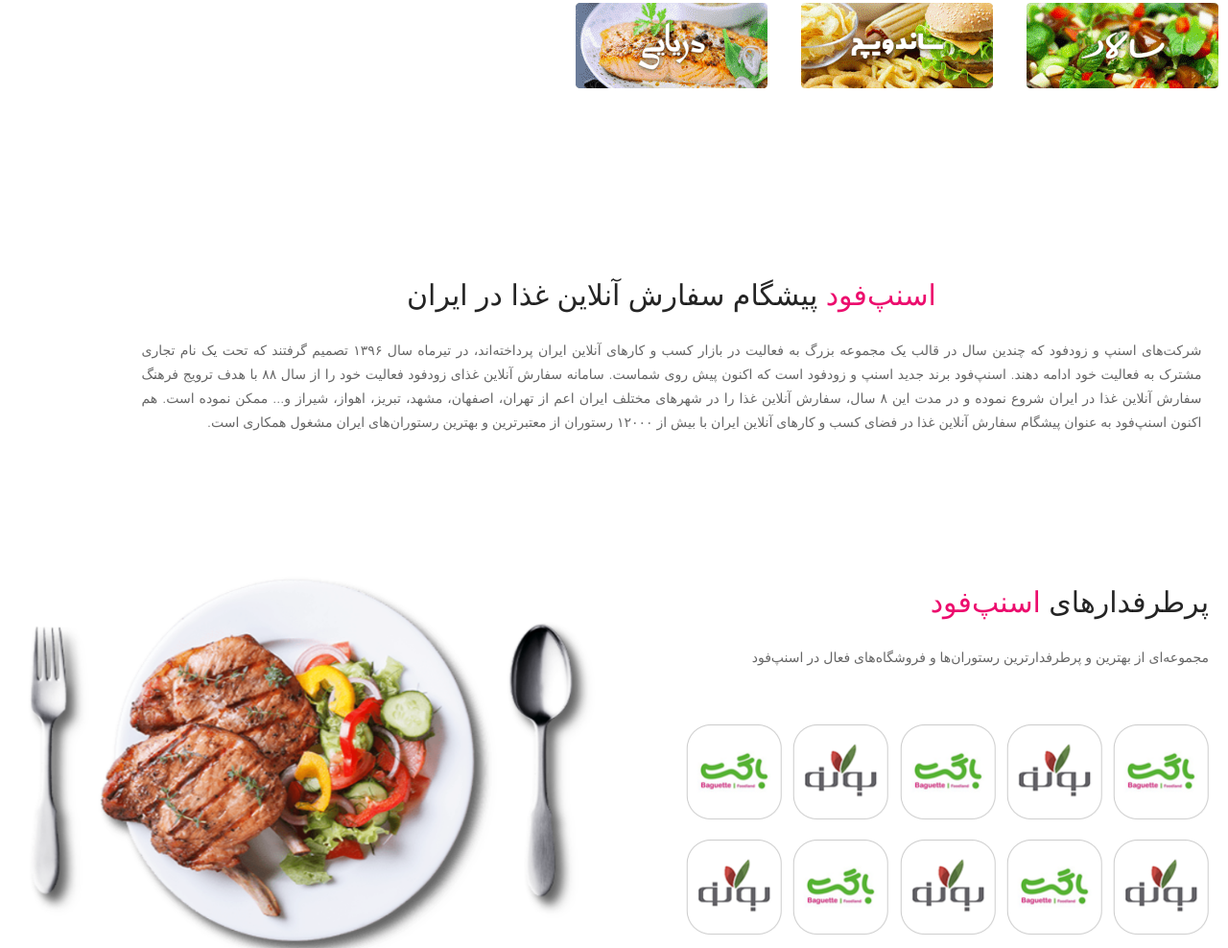
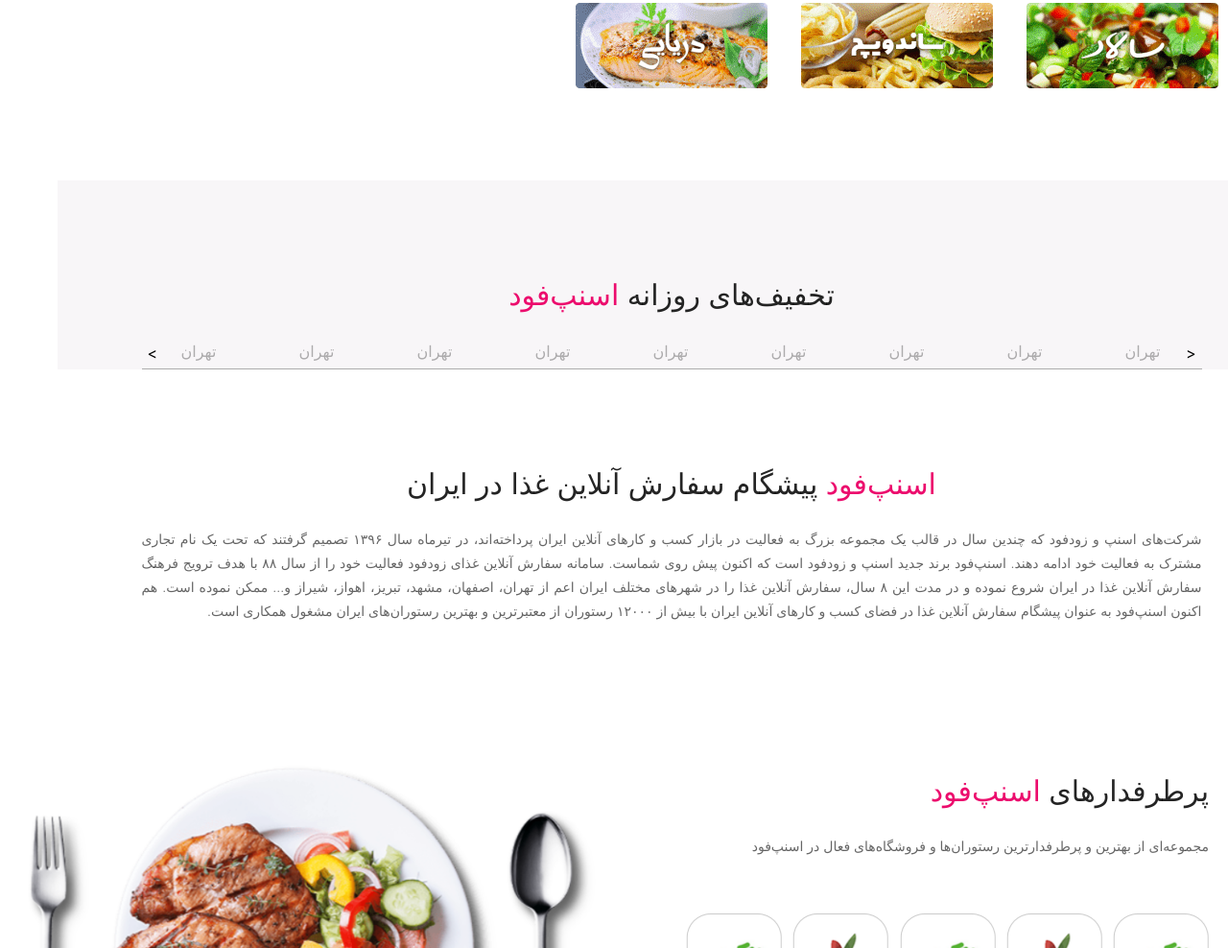
Before and after one commit to hafezamirkamali/fooddelivery, a plain HTML site: page index.html in a window 1280 px wide. Shown: the part 1847-2835 px from the top of the page at 96% size. Drawn offline with nearby package versions, Linux system fonts and the light colour scheme.

Commit message:
feat(discount): add tab

```diff
--- a/assets/css/app.css
+++ b/assets/css/app.css
@@ -437,24 +437,69 @@ header .logo {
 .about-section-wrapper {
     height: 345px;
     padding-top: 90px;
-
-
 }
 
-.about-section {
+.about-section,
+.discount-section {
     width: 1105px;
     margin: 0 auto;
 }
 
-.about-section h1 {
+.about-section h1,
+.discount-section h1 {
     text-align: center;
+}
 
+.discount-section-wrapper {
+  background-color: #f8f6f8;
+    padding-top: 90px;
+}
+
+.discount-tab-item {
+  appearance: none;
+  border: none;
+  background: none;
+  color: #000;
+  opacity: 0.3;
+  font-size: 16px;
+  font-weight: 500;
+  height: 44px;
+  line-height: 27px;
+  border-bottom: 3px solid rgba(0,0,0,0);
+}
+
+/* .slick-active .discount-tab-item { */
+/*   color: #ec0c6d; */
+/*   border-bottom-color: #ec0c6d; */
+/* } */
+
+.slick-slide {
+  height: auto !important;
+}
+
+.slick-prev,
+.slick-next {
+  position: absolute;
+  top: 0;
+  bottom: 0;
+
+  appearance: none;
+  border: none;
+  background: none;
+}
+
+.slick-next {
+  left: 0;
+}
+
+.discount-tabs {
+  position: relative;
+  border-bottom: 1px solid rgba(0, 0, 0, .3);
 }
 
 .popular-section-wrapper {
     height: 550px;
     padding: 55px 80px;
-
 }
 
 .popular-section {
--- /dev/null
+++ b/assets/js/app.js
@@ -0,0 +1,9 @@
+$(document).ready(function() {
+  $('.discount-tabs').slick({
+    slidesToShow: 9,
+    slidesToScroll: 1,
+    rtl: true,
+    prevArrow: '<button type="button" class="slick-prev"><</button>',
+    nextArrow: '<button type="button" class="slick-next">></button>',
+  })
+})
--- a/index.html
+++ b/index.html
@@ -9,7 +9,8 @@
         integrity="sha384-ggOyR0iXCbMQv3Xipma34MD+dH/1fQ784/j6cY/iJTQUOhcWr7x9JvoRxT2MZw1T" crossorigin="anonymous">
 
     <link rel="stylesheet" href="./assets/css/app.css">
-  <link href="./assets/css/all.min.css" rel="stylesheet">
+    <link href="./assets/css/all.min.css" rel="stylesheet">
+    <link rel="stylesheet" href="https://cdnjs.cloudflare.com/ajax/libs/slick-carousel/1.9.0/slick.min.css" integrity="sha256-UK1EiopXIL+KVhfbFa8xrmAWPeBjMVdvYMYkTAEv/HI=" crossorigin="anonymous" />
 </head>
 
 <body>
@@ -134,7 +135,28 @@
 
             </div>
 
+        </section>
 
+        <section class='discount-section-wrapper'>
+          <div class="discount-section">
+            <h1 class="home-heading">
+             تخفیف‌های روزانه
+             <span class='u-primary-color'>اسنپ‌فود  </span>
+            </h1>
+
+            <div class="discount-tabs">
+              <button class='discount-tab-item'>تهران</button>
+              <button class='discount-tab-item'>تهران</button>
+              <button class='discount-tab-item'>تهران</button>
+              <button class='discount-tab-item'>تهران</button>
+              <button class='discount-tab-item'>تهران</button>
+              <button class='discount-tab-item'>تهران</button>
+              <button class='discount-tab-item'>تهران</button>
+              <button class='discount-tab-item'>تهران</button>
+              <button class='discount-tab-item'>تهران</button>
+              <button class='discount-tab-item'>تهران</button>
+            </div>
+          </div>
         </section>
 
         <section class="about-section-wrapper">
@@ -250,6 +272,10 @@
 
     </div>
 
+  <script src="https://code.jquery.com/jquery-3.3.1.slim.min.js" integrity="sha384-q8i/X+965DzO0rT7abK41JStQIAqVgRVzpbzo5smXKp4YfRvH+8abtTE1Pi6jizo" crossorigin="anonymous"></script>
+    <script src="https://cdnjs.cloudflare.com/ajax/libs/slick-carousel/1.9.0/slick.min.js" integrity="sha256-NXRS8qVcmZ3dOv3LziwznUHPegFhPZ1F/4inU7uC8h0=" crossorigin="anonymous"></script>
+
+    <script src='assets/js/app.js'></script>
 </body>
 
 </html>
```
